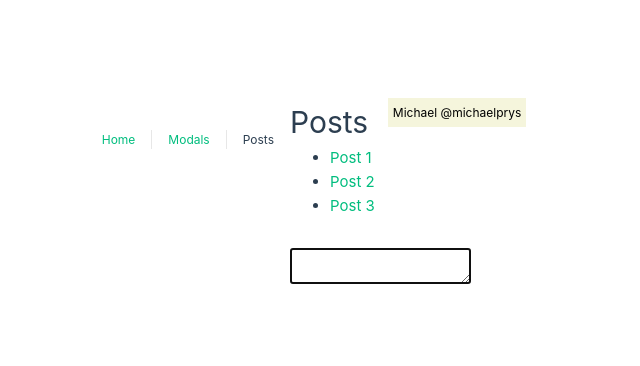
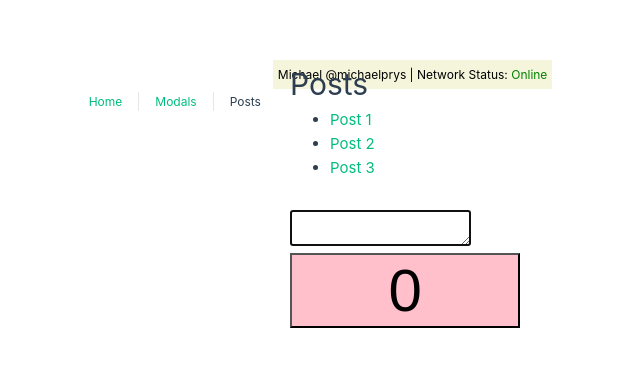
Before and after one commit to michaelprys/Vue-Composition-Api, a Vue app: page /posts in a window 1280 px wide. Shown: the part 206-572 px from the top of the page, without its empty margins (350-990 px from the left). Built offline with nearby package versions, Linux system fonts and the light colour scheme.

Commit message:
composables

```diff
--- a/package.json
+++ b/package.json
@@ -8,6 +8,7 @@
     "preview": "vite preview"
   },
   "dependencies": {
+    "@vueuse/core": "^9.13.0",
     "pinia": "^2.0.32",
     "vue": "^3.2.47",
     "vue-router": "^4.1.6"
--- a/src/App.vue
+++ b/src/App.vue
@@ -1,5 +1,11 @@
 <template>
-  <div class="user-data">{{ userData.name }} @{{ userData.username }}</div>
+  <div class="user-data">
+    {{ userData.name }} @{{ userData.username }} | Network Status:
+    <span :style="{ color: online ? 'green' : 'red' }">
+      {{ online ? "Online" : "Offine" }}</span
+    >
+  </div>
+
   <nav>
     <RouterLink to="/">Home</RouterLink>
     <RouterLink to="/modals">Modals</RouterLink>
@@ -10,6 +16,7 @@
 
 <script setup>
 import { reactive, provide } from "vue";
+import { useOnline } from "@vueuse/core";
 
 const userData = reactive({
   name: "Michael",
@@ -17,6 +24,9 @@ const userData = reactive({
 });
 
 provide("userData", userData);
+
+/*online status*/
+const online = useOnline();
 </script>
 
 <style scoped>
--- /dev/null
+++ b/src/use/useCounter.js
@@ -0,0 +1,41 @@
+import { reactive, computed, watch, onMounted, nextTick } from "vue";
+
+export function useCounter() {
+  const counterData = reactive({
+    count: 0,
+    title: "My Counter",
+  });
+
+  watch(
+    () => counterData.count,
+    (newCount) => {
+      if (newCount === 20) {
+        alert("You made it to 20!");
+      }
+    }
+  );
+
+  const oddOrEven = computed(() => {
+    if (counterData.count % 2 === 0) return "even";
+    return "odd";
+  });
+
+  const increaseCounter = async (amount, e) => {
+    counterData.count += amount;
+    await nextTick();
+    console.log("do something when counter has updated in the DOM");
+  };
+  const decreaseCounter = (amount) => {
+    counterData.count -= amount;
+  };
+  onMounted(() => {
+    console.log("Do stuff related to Counter");
+  });
+
+  return {
+    counterData,
+    oddOrEven,
+    increaseCounter,
+    decreaseCounter,
+  };
+}
--- a/src/views/HomeView.vue
+++ b/src/views/HomeView.vue
@@ -22,7 +22,8 @@
 </template>
 
 <script setup>
-import { ref, reactive, computed, watch, onMounted, nextTick } from "vue";
+import { ref, onMounted } from "vue";
+import { useCounter } from "@/use/useCounter";
 import { vAutofocus } from "../directives/vAutofocus";
 
 const appTitle = "My Amazing Counter App";
@@ -33,36 +34,8 @@ onMounted(() => {
   console.log(`The app title is ${appTitleRef.value.offsetWidth} px wide!`);
 });
 
-const counterData = reactive({
-  count: 0,
-  title: "My Counter",
-});
-
-watch(
-  () => counterData.count,
-  (newCount) => {
-    if (newCount === 20) {
-      alert("You made it to 20!");
-    }
-  }
-);
-
-const oddOrEven = computed(() => {
-  if (counterData.count % 2 === 0) return "even";
-  return "odd";
-});
-
-const increaseCounter = async (amount, e) => {
-  counterData.count += amount;
-  await nextTick();
-  console.log("do something when counter has updated in the DOM");
-};
-const decreaseCounter = (amount) => {
-  counterData.count -= amount;
-};
-onMounted(() => {
-  console.log("Do stuff related to Counter");
-});
+const { counterData, oddOrEven, increaseCounter, decreaseCounter } =
+  useCounter();
 </script>
 
 <!-- <script>
--- a/src/views/PostsView.vue
+++ b/src/views/PostsView.vue
@@ -9,12 +9,21 @@
       </li>
     </ul>
     <textarea v-autofocus />
+    <button
+      @click="increaseCounter(1)"
+      :class="{ yellow: oddOrEven === 'odd' }"
+      class="counter-button"
+    >
+      {{ counterData.count }}
+    </button>
+    <div></div>
   </div>
 </template>
 
 <script setup>
 /*imports*/
 import { ref } from "vue";
+import { useCounter } from "@/use/useCounter";
 import { vAutofocus } from "../directives/vAutofocus";
 /*posts*/
 const posts = ref([
@@ -31,10 +40,22 @@ const posts = ref([
     title: "Post 3",
   },
 ]);
+
+/*counter button*/
+const { counterData, increaseCounter, oddOrEven } = useCounter();
 </script>
 
 <style scoped>
 ul {
   margin-bottom: 30px;
 }
+.counter-button {
+  font-size: 60px;
+  width: 100%;
+  background-color: pink;
+}
+
+.yellow {
+  background-color: yellow;
+}
 </style>
```
Also changed, not shown: 1 other file (tests, documents, lock files or other folders).
